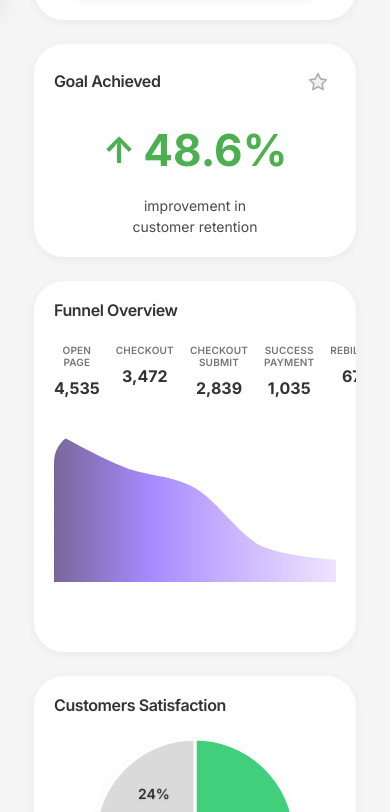
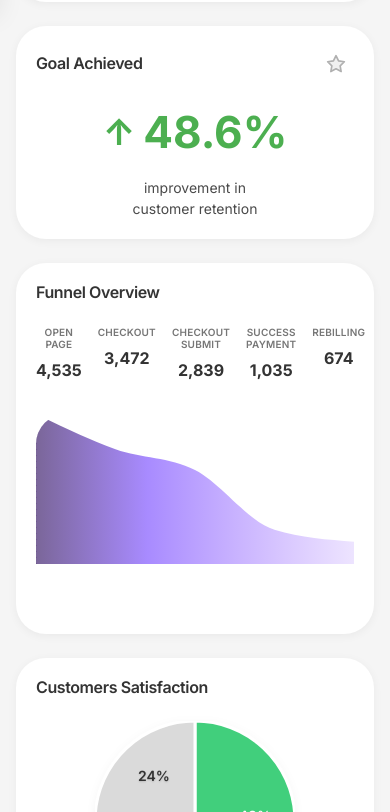
Before and after one commit to hassan-hamedd/metricalo-frontend, a React (Vite) app: page /dashboard in a window 390 px wide. Shown: the part 836-1648 px from the top of the page. Built offline with nearby package versions, Linux system fonts and the light colour scheme; sample sign-in values are in the browser's storage.

Commit message:
Minimize padding in app on mobile

```diff
--- a/src/App.tsx
+++ b/src/App.tsx
@@ -21,7 +21,7 @@ const queryClient = new QueryClient({
   },
 });
 
-function App() {
+const App = () => {
   return (
     <QueryClientProvider client={queryClient}>
       <BrowserRouter>
@@ -81,6 +81,6 @@ function App() {
       </BrowserRouter>
     </QueryClientProvider>
   );
-}
+};
 
 export default App;
--- a/src/components/layout/AppLayout/AppLayout.module.scss
+++ b/src/components/layout/AppLayout/AppLayout.module.scss
@@ -153,6 +153,10 @@
 
   @include breakpoint-up(md) {
     margin-left: 220px; /* Width of the sidebar */
+  }
+
+  @include breakpoint-down(md) {
+    padding: $spacing-sm;
   }
 }
 
--- a/src/features/dashboard/pages/DashboardPage/DashboardPage.module.scss
+++ b/src/features/dashboard/pages/DashboardPage/DashboardPage.module.scss
@@ -7,6 +7,10 @@
   min-height: 100vh;
   font-family: $font-family;
   width: 100%;
+
+  @include breakpoint-down(md) {
+    padding: $spacing-sm;
+  }
 }
 
 .dashboardGrid {
```
